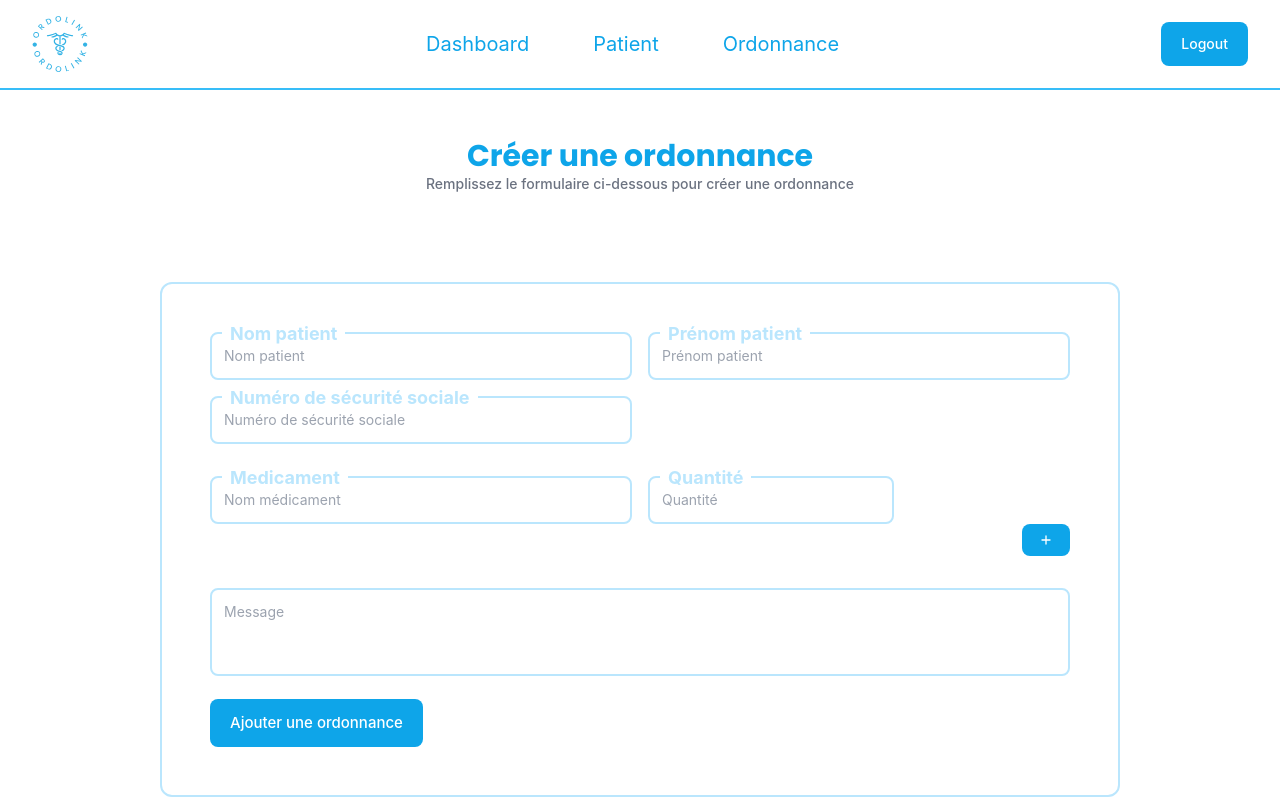
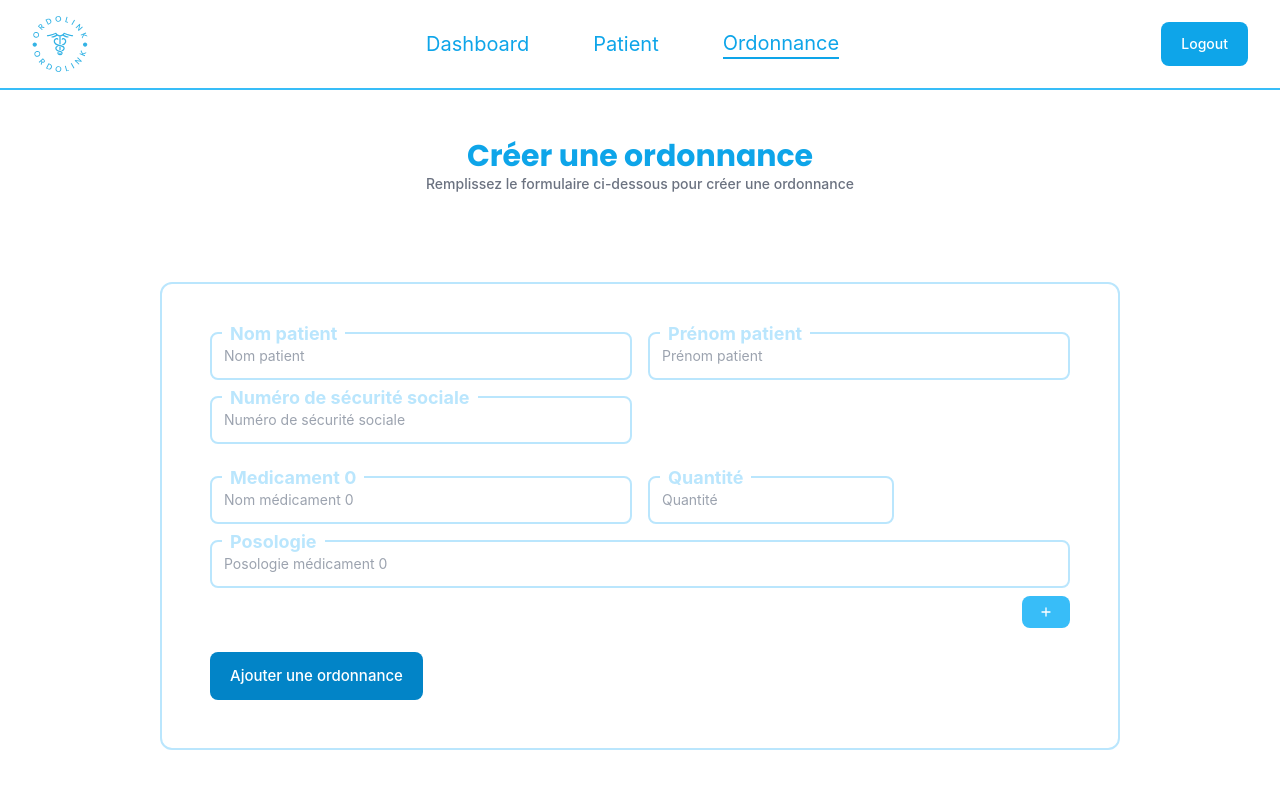
Before and after one commit to Cyb0nix/OrdoLink, a Vue app in the folder Vue/: page /medecin/ordonnance in a window 1280 px wide. Shown: the top 800 px of the page. Built offline with nearby package versions, Linux system fonts and the light colour scheme.

Commit message:
update creat-prescription page

```diff
--- a/Vue/src/components/HeaderMedecin.vue
+++ b/Vue/src/components/HeaderMedecin.vue
@@ -15,20 +15,20 @@
                 <div class="hidden md:block">
                     <nav aria-label="Global">
                     <ul class="flex items-center gap-16 text-xl">
-                        <li>
-                            <a class="text-sky-500 transition hover:text-sky-500/30" href="/" @click="rooter('/medecins')">
+                        <li :class="{ 'border-b-2 border-sky-500': activePage === 'medecin' }">
+                            <a class="text-sky-500 transition hover:text-sky-500/30" href="/" @click="rooter('/medecin')">
                                 Dashboard
                             </a>
                         </li>
 
-                        <li>
-                            <a class="text-sky-500 transition hover:text-sky-500/30" href="/" @click="rooter('/medecin/patient')">
+                        <li :class="{ 'border-b-2 border-sky-500': activePage === 'patient' }">
+                            <a class="text-sky-500 transition hover:text-sky-500/30" href="/" @click="rooter('/medecin/liste-patient')">
                                 Patient
                             </a>
                         </li>
 
-                        <li>
-                            <a class="text-sky-500 transition hover:text-sky-500/30" href="/" @click="rooter('/medecin/ordonnance')">
+                        <li :class="{ 'border-b-2 border-sky-500': activePage === 'medecin-ordonnance' }" @click="rooter('/medecin/ordonnance')">
+                            <a class="text-sky-500 transition hover:text-sky-500/30" href="/">
                                 Ordonnance
                             </a>
                         </li>
@@ -92,6 +92,11 @@
 
     export default defineComponent({
         name: 'HeaderMedecin',
+        data () {
+            return {
+                activePage: null,
+            };
+        },
         props: {
             msg: String,
         },
@@ -101,5 +106,9 @@
                 this.$router.push(path);
             },
         },
+        mounted() {
+            this.activePage = this.$route.name;
+            console.log("route name = " + this.activePage);
+        },
     });
 </script>
--- a/Vue/src/views/MedecinCreerOrdonnance.vue
+++ b/Vue/src/views/MedecinCreerOrdonnance.vue
@@ -35,6 +35,7 @@ function addMedicationRow() {
                   placeholder="Nom patient"
                   type="text"
                   id="firstname"
+                  v-model="user.firstname"
                 />
                 <label class="absolute left-3 -top-3 bg-white text-sky-200 font-bold text-lg px-2" for="firstname">Nom patient</label>
               </div>
@@ -45,6 +46,7 @@ function addMedicationRow() {
                   placeholder="Prénom patient"
                   type="text"
                   id="lastname"
+                  v-model="user.lastname"
                 />
                 <label class="absolute left-3 -top-3 bg-white text-sky-200 font-bold text-lg px-2" for="lastname">Prénom patient</label>
               </div>
@@ -57,6 +59,7 @@ function addMedicationRow() {
                   placeholder="Numéro de sécurité sociale"
                   type="text"
                   id="NumSecu"
+                  v-model="user.NumSecu"
                 />
                 <label class="absolute left-3 -top-3 bg-white text-sky-200 font-bold text-lg px-2" for="date">Numéro de sécurité sociale</label>
               </div>
@@ -68,45 +71,76 @@ function addMedicationRow() {
               <div  class="relative">
                 <input
                   class="w-full rounded-lg border-2 border-sky-200 p-3 text-sm text-gray-300"
-                  placeholder="Nom médicament"
+                  placeholder="Nom médicament 0"
                   type="text"
-                  id="medcicine"
+                  id="medcicine-0"
+                  v-model="user.medcicine"
                 />
-                <label class="absolute left-3 -top-3 bg-white text-sky-200 font-bold text-lg px-2" for="firstname">Medicament</label>
+                <label class="absolute left-3 -top-3 bg-white text-sky-200 font-bold text-lg px-2" for="firstname">Medicament 0</label>
               </div>
 
               <div class="relative">
                 <input
                   class="w-screen-md rounded-lg border-2 border-sky-200 p-3 text-sm text-black"
                   placeholder="Quantité"
-                  type="text"
-                  id="quantity"
+                  type="number"
+                  id="quantity-0"
+                  v-model="user.quantity"
                 />
                 <label class="absolute left-3 -top-3 bg-white text-sky-200 font-bold text-lg px-2" for="lastname">Quantité</label>
               </div>
             </div>
 
+            <div>
+              <div  class="relative">
+                <input
+                  class="w-full rounded-lg border-2 border-sky-200 p-3 text-sm text-gray-300"
+                  placeholder="Posologie médicament 0"
+                  type="text"
+                  id="posologie-0"
+                  v-model="user.posologie"
+                />
+                <label class="absolute left-3 -top-3 bg-white text-sky-200 font-bold text-lg px-2" for="firstname">Posologie</label>
+              </div>
+            </div>
+
+
             <!-- Ads medication Rows -->
             <div v-for="(medication, index) in medications" :key="index">
-              <div class="grid grid-cols-1 gap-4 sm:grid-cols-2">
-                <div class="relative">
+              <div class="grid grid-cols-1 gap-4 sm:grid-cols-2 ">
+                <div class="relative lg:mt-4">
                   <input
                     class="w-full rounded-lg border-2 border-sky-200 p-3 text-sm text-gray-300"
                     :placeholder="`Nom médicament ${index + 1}`"
                     type="text"
                     :id="`medcicine-${index+1}`"
+                    v-model="user.medcicine"
                   />
                   <label class="absolute left-3 -top-3 bg-white text-sky-200 font-bold text-lg px-2" :for="`medcicine-${index+1}`">Medicament {{ index + 1 }}</label>
                 </div>
 
-                <div class="relative">
+                <div class="relative lg:mt-4">
                   <input
                     class="w-screen-md rounded-lg border-2 border-sky-200 p-3 text-sm text-black"
                     placeholder="Quantité"
-                    type="text"
+                    type="number"
                     :id="`quantity-${index+1}`"
+                    v-model="user.quantity"
                   />
                   <label class="absolute left-3 -top-3 bg-white text-sky-200 font-bold text-lg px-2" :for="`quantity-${index+1}`">Quantité</label>
+                </div>
+              </div>
+
+              <div class="lg:mt-4 lg:mb-4">
+                <div  class="relative">
+                  <input
+                    class="w-full rounded-lg border-2 border-sky-200 p-3 text-sm text-gray-300"
+                    :placeholder="`Posologie médicament ${index + 1}`"
+                    type="text"
+                    :id="`posologie-${index+1}`"
+                    v-model="user.posologie"
+                  />
+                  <label class="absolute left-3 -top-3 bg-white text-sky-200 font-bold text-lg px-2" for="firstname">Posologie</label>
                 </div>
               </div>
             </div>
@@ -115,7 +149,7 @@ function addMedicationRow() {
             <div class="flex justify-end">
               <button
                 type="button"
-                class="inline-flex items-center -mt-4 mb-4 px-4 py-2 font-medium text-white bg-sky-500 rounded-lg hover:bg-sky-600 focus:outline-none focus:bg-sky-600"
+                class="inline-flex items-center -mt-2 mb-2 px-4 py-2 font-medium text-white bg-sky-400 rounded-lg hover:bg-sky-600 focus:outline-none focus:bg-sky-600"
                 @click="addMedicationRow"
               >
                 <svg class="w-4 h-4" fill="none" viewBox="0 0 24 24" stroke="currentColor">
@@ -124,22 +158,11 @@ function addMedicationRow() {
               </button>
             </div>
 
-            <div>
-              <label class="sr-only" for="message">Message</label>
-
-              <textarea
-                class="w-full rounded-lg border-2 border-sky-200 p-3 text-sm resize-none"
-                placeholder="Message"
-                rows="3"
-                id="message"
-              ></textarea>
-            </div>
-
             <div class="mt-4">
               <button
                 type="submit"
-                class="inline-block w-full rounded-lg bg-sky-500 px-5 py-3 font-medium text-white sm:w-auto"
-                @click.prevent="imprimer"
+                class="inline-block w-full rounded-lg bg-sky-600 px-5 py-3 font-medium text-white sm:w-auto"
+                @click="addPrescription"
               >
                 Ajouter une ordonnance
               </button>
@@ -152,3 +175,39 @@ function addMedicationRow() {
    <FooterHome />
   </main>
 </template>
+
+<script>
+import { ref } from 'vue';
+
+export default {
+  name: 'MedecinCreerOrdonnance',
+  data() {
+    return {
+      user: {
+        firstname: '',
+        lastname: '',
+        NumSecu: '',
+      },
+      prescriptions: {
+        medcicine: '',
+        quantity: '',
+        posologie: '',
+        renewale: '',
+        // actual date
+        given: '',
+      },
+      activePage: null,
+    };
+  },
+  methods: {
+    addMedicationRow() {
+      medications.value.push({});
+    },
+    addPrescription() {
+      console.log('addPrescription');
+      console.log('user = ' + this.user);
+      console.log('prescriptions = ' + this.prescriptions);
+    },
+  },
+};
+</script>
--- a/Vue/src/views/MedecinListeOrdonnance.vue
+++ b/Vue/src/views/MedecinListeOrdonnance.vue
@@ -10,7 +10,6 @@
     <section class="grid grid-cols-2 max-w-screen-lg px-4 py-8 sm:py-12 sm:px-6 lg:py-16 lg:px-8">
 
       <!-- Formulaire de création d'un patient -->
-      <!-- TODO: le faire responsive -->
       <div class="grid grid-cols-1 gap-8 lg:grid-cols-1 lg:gap-16 w-4/5 col-start-1 ml-10">
         <div class="border-2 rounded-xl border-sky-200 lg:p-12">
           <form action="" class="space-y-4">
```
